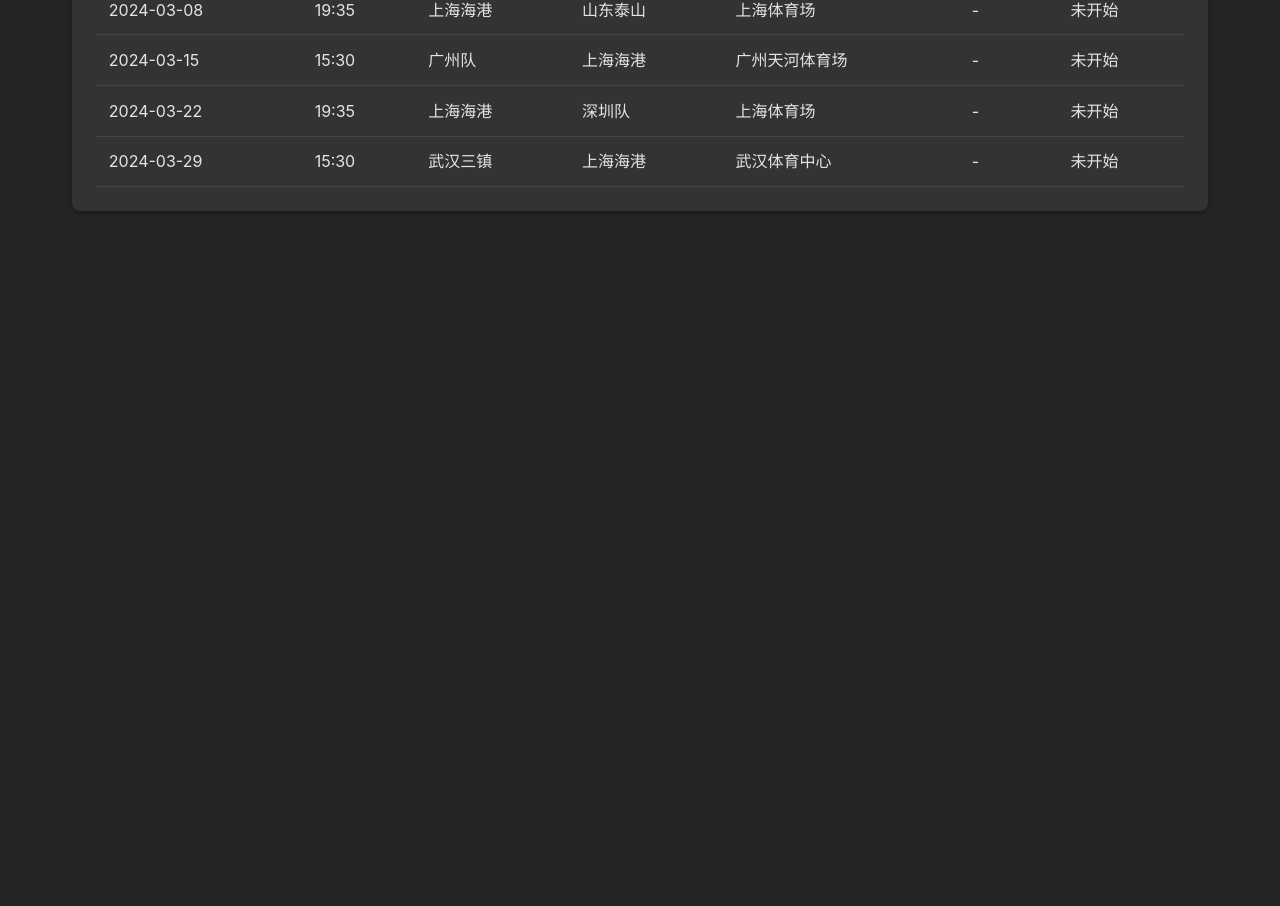
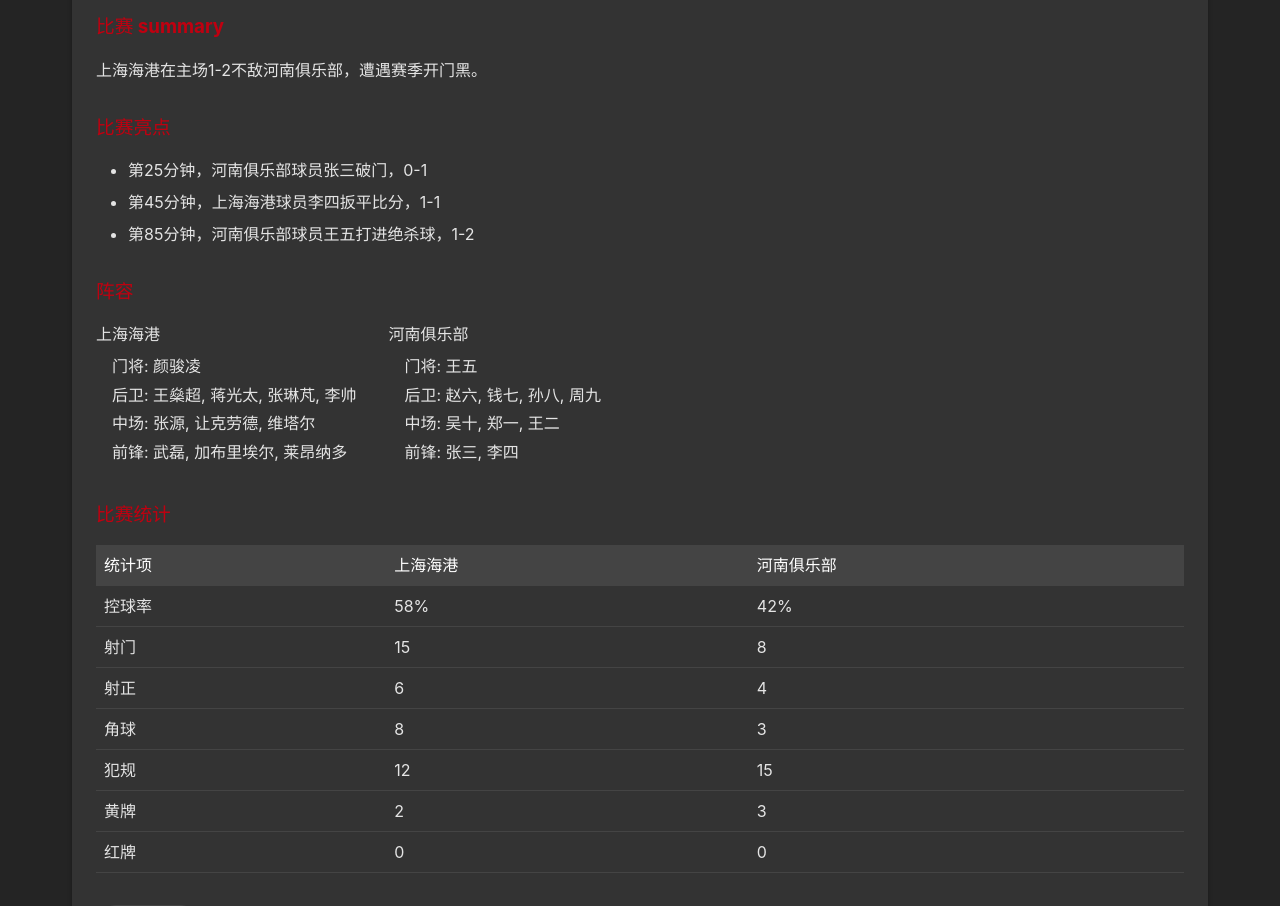
Before and after one commit to glenman/shanghaiport-fc-app, a React (Create React App) app: page /match/1 in a window 1280 px wide. Shown: the part 431-1337 px from the top of the page. Before the commit the page ends 800 px from the top, so only its background shows below. Built offline with nearby package versions, Linux system fonts and the light colour scheme.

Commit message:
Update match report with corrected player names and compact format

```diff
--- a/package.json
+++ b/package.json
@@ -10,6 +10,7 @@
   "dependencies": {
     "react": "^17.0.2",
     "react-dom": "^17.0.2",
+    "react-router-dom": "^5.3.4",
     "react-scripts": "4.0.3"
   },
   "devDependencies": {
--- a/src/App.tsx
+++ b/src/App.tsx
@@ -1,51 +1,66 @@
 import React, { useState } from 'react';
+import { BrowserRouter as Router, Route, Switch, Link } from 'react-router-dom';
 import './App.css';
 import Schedule from './components/Schedule';
 import Players from './components/Players';
 import Seasons from './components/Seasons';
 import Stats from './components/Stats';
+import MatchReport from './components/MatchReport';
 
 function App() {
   const [activeTab, setActiveTab] = useState('schedule');
 
   return (
+    <Router>
       <div className="app">
         <header className="app-header">
           <h1>上海海港足球俱乐部数据查询</h1>
         </header>
         <nav className="app-nav">
+          <Link to="/" style={{ textDecoration: 'none' }}>
             <button
               className={activeTab === 'schedule' ? 'active' : ''}
               onClick={() => setActiveTab('schedule')}
             >
               球队赛程
             </button>
+          </Link>
+          <Link to="/players" style={{ textDecoration: 'none' }}>
             <button
               className={activeTab === 'players' ? 'active' : ''}
               onClick={() => setActiveTab('players')}
             >
               球员信息
             </button>
+          </Link>
+          <Link to="/seasons" style={{ textDecoration: 'none' }}>
             <button
               className={activeTab === 'seasons' ? 'active' : ''}
               onClick={() => setActiveTab('seasons')}
             >
               历史赛季
             </button>
+          </Link>
+          <Link to="/stats" style={{ textDecoration: 'none' }}>
             <button
               className={activeTab === 'stats' ? 'active' : ''}
               onClick={() => setActiveTab('stats')}
             >
               数据统计
             </button>
+          </Link>
         </nav>
         <main className="app-content">
-        {activeTab === 'schedule' && <Schedule />}
-        {activeTab === 'players' && <Players />}
-        {activeTab === 'seasons' && <Seasons />}
-        {activeTab === 'stats' && <Stats />}
+          <Switch>
+            <Route exact path="/" component={Schedule} />
+            <Route path="/players" component={Players} />
+            <Route path="/seasons" component={Seasons} />
+            <Route path="/stats" component={Stats} />
+            <Route path="/match/:id" component={MatchReport} />
+          </Switch>
         </main>
       </div>
+    </Router>
   );
 }
 
--- /dev/null
+++ b/src/components/MatchReport.tsx
@@ -0,0 +1,198 @@
+import React from 'react';
+import { useParams, useHistory } from 'react-router-dom';
+
+// 模拟赛事报告数据
+const matchReports = {
+  '1': {
+    id: 1,
+    round: '第1轮',
+    date: '2026-03-07',
+    time: '19:35',
+    homeTeam: '上海海港',
+    awayTeam: '河南俱乐部',
+    venue: '上海体育场',
+    city: '上海',
+    result: '1-2',
+    status: '已结束',
+    report: {
+      summary: '上海海港在主场1-2不敌河南俱乐部，遭遇赛季开门黑。',
+      highlights: [
+        '第25分钟，河南俱乐部球员张三破门，0-1',
+        '第45分钟，上海海港球员李四扳平比分，1-1',
+        '第85分钟，河南俱乐部球员王五打进绝杀球，1-2'
+      ],
+      lineups: {
+        home: [
+          '门将: 颜骏凌',
+          '后卫: 王燊超, 蒋光太, 张琳芃, 李帅',
+          '中场: 张源, 让克劳德, 维塔尔',
+          '前锋: 武磊, 加布里埃尔, 莱昂纳多'
+        ],
+        away: [
+          '门将: 王五',
+          '后卫: 赵六, 钱七, 孙八, 周九',
+          '中场: 吴十, 郑一, 王二',
+          '前锋: 张三, 李四'
+        ]
+      },
+      statistics: {
+        possession: '58% - 42%',
+        shots: '15 - 8',
+        shotsOnTarget: '6 - 4',
+        corners: '8 - 3',
+        fouls: '12 - 15',
+        yellowCards: '2 - 3',
+        redCards: '0 - 0'
+      }
+    }
+  }
+};
+
+const MatchReport: React.FC = () => {
+  const { id } = useParams<{ id: string }>();
+  const history = useHistory();
+  const match = matchReports[id as keyof typeof matchReports];
+
+  if (!match) {
+    return (
+      <div className="card">
+        <h2>赛事报告</h2>
+        <p>未找到该比赛的赛事报告</p>
+        <button
+          onClick={() => history.goBack()}
+          style={{
+            padding: '0.8rem 1.2rem',
+            borderRadius: '20px',
+            border: '1px solid #444',
+            backgroundColor: 'rgba(40, 40, 40, 0.8)',
+            color: '#fff',
+            cursor: 'pointer',
+            marginTop: '1rem',
+            transition: 'all 0.3s ease'
+          }}
+        >
+          返回
+        </button>
+      </div>
+    );
+  }
+
+  return (
+    <div className="card">
+      <h2>赛事报告</h2>
+      <div style={{ marginBottom: '2rem' }}>
+        <h3 style={{ color: '#c00010', marginBottom: '1rem' }}>
+          {match.homeTeam} {match.result} {match.awayTeam}
+        </h3>
+        <p><strong>轮次:</strong> {match.round}</p>
+        <p><strong>日期:</strong> {match.date}</p>
+        <p><strong>时间:</strong> {match.time}</p>
+        <p><strong>场地:</strong> {match.venue}</p>
+        <p><strong>城市:</strong> {match.city}</p>
+      </div>
+
+      <div style={{ marginBottom: '2rem' }}>
+        <h3 style={{ color: '#c00010', marginBottom: '1rem' }}>比赛 summary</h3>
+        <p>{match.report.summary}</p>
+      </div>
+
+      <div style={{ marginBottom: '2rem' }}>
+        <h3 style={{ color: '#c00010', marginBottom: '1rem' }}>比赛亮点</h3>
+        <ul style={{ listStyle: 'disc', paddingLeft: '2rem' }}>
+          {match.report.highlights.map((highlight, index) => (
+            <li key={index} style={{ marginBottom: '0.5rem' }}>{highlight}</li>
+          ))}
+        </ul>
+      </div>
+
+      <div style={{ marginBottom: '2rem' }}>
+        <h3 style={{ color: '#c00010', marginBottom: '1rem' }}>阵容</h3>
+        <div style={{ display: 'flex', gap: '2rem', flexWrap: 'wrap' }}>
+          <div>
+            <h4 style={{ marginBottom: '0.5rem' }}>{match.homeTeam}</h4>
+            <ul style={{ listStyle: 'none', paddingLeft: '1rem' }}>
+              {match.report.lineups.home.map((player, index) => (
+                <li key={index} style={{ marginBottom: '0.3rem' }}>{player}</li>
+              ))}
+            </ul>
+          </div>
+          <div>
+            <h4 style={{ marginBottom: '0.5rem' }}>{match.awayTeam}</h4>
+            <ul style={{ listStyle: 'none', paddingLeft: '1rem' }}>
+              {match.report.lineups.away.map((player, index) => (
+                <li key={index} style={{ marginBottom: '0.3rem' }}>{player}</li>
+              ))}
+            </ul>
+          </div>
+        </div>
+      </div>
+
+      <div style={{ marginBottom: '2rem' }}>
+        <h3 style={{ color: '#c00010', marginBottom: '1rem' }}>比赛统计</h3>
+        <table style={{ width: '100%', borderCollapse: 'collapse' }}>
+          <thead>
+            <tr>
+              <th style={{ textAlign: 'left', padding: '0.5rem', borderBottom: '1px solid #444' }}>统计项</th>
+              <th style={{ textAlign: 'left', padding: '0.5rem', borderBottom: '1px solid #444' }}>{match.homeTeam}</th>
+              <th style={{ textAlign: 'left', padding: '0.5rem', borderBottom: '1px solid #444' }}>{match.awayTeam}</th>
+            </tr>
+          </thead>
+          <tbody>
+            <tr>
+              <td style={{ padding: '0.5rem', borderBottom: '1px solid #444' }}>控球率</td>
+              <td style={{ padding: '0.5rem', borderBottom: '1px solid #444' }}>{match.report.statistics.possession.split(' - ')[0]}</td>
+              <td style={{ padding: '0.5rem', borderBottom: '1px solid #444' }}>{match.report.statistics.possession.split(' - ')[1]}</td>
+            </tr>
+            <tr>
+              <td style={{ padding: '0.5rem', borderBottom: '1px solid #444' }}>射门</td>
+              <td style={{ padding: '0.5rem', borderBottom: '1px solid #444' }}>{match.report.statistics.shots.split(' - ')[0]}</td>
+              <td style={{ padding: '0.5rem', borderBottom: '1px solid #444' }}>{match.report.statistics.shots.split(' - ')[1]}</td>
+            </tr>
+            <tr>
+              <td style={{ padding: '0.5rem', borderBottom: '1px solid #444' }}>射正</td>
+              <td style={{ padding: '0.5rem', borderBottom: '1px solid #444' }}>{match.report.statistics.shotsOnTarget.split(' - ')[0]}</td>
+              <td style={{ padding: '0.5rem', borderBottom: '1px solid #444' }}>{match.report.statistics.shotsOnTarget.split(' - ')[1]}</td>
+            </tr>
+            <tr>
+              <td style={{ padding: '0.5rem', borderBottom: '1px solid #444' }}>角球</td>
+              <td style={{ padding: '0.5rem', borderBottom: '1px solid #444' }}>{match.report.statistics.corners.split(' - ')[0]}</td>
+              <td style={{ padding: '0.5rem', borderBottom: '1px solid #444' }}>{match.report.statistics.corners.split(' - ')[1]}</td>
+            </tr>
+            <tr>
+              <td style={{ padding: '0.5rem', borderBottom: '1px solid #444' }}>犯规</td>
+              <td style={{ padding: '0.5rem', borderBottom: '1px solid #444' }}>{match.report.statistics.fouls.split(' - ')[0]}</td>
+              <td style={{ padding: '0.5rem', borderBottom: '1px solid #444' }}>{match.report.statistics.fouls.split(' - ')[1]}</td>
+            </tr>
+            <tr>
+              <td style={{ padding: '0.5rem', borderBottom: '1px solid #444' }}>黄牌</td>
+              <td style={{ padding: '0.5rem', borderBottom: '1px solid #444' }}>{match.report.statistics.yellowCards.split(' - ')[0]}</td>
+              <td style={{ padding: '0.5rem', borderBottom: '1px solid #444' }}>{match.report.statistics.yellowCards.split(' - ')[1]}</td>
+            </tr>
+            <tr>
+              <td style={{ padding: '0.5rem', borderBottom: '1px solid #444' }}>红牌</td>
+              <td style={{ padding: '0.5rem', borderBottom: '1px solid #444' }}>{match.report.statistics.redCards.split(' - ')[0]}</td>
+              <td style={{ padding: '0.5rem', borderBottom: '1px solid #444' }}>{match.report.statistics.redCards.split(' - ')[1]}</td>
+            </tr>
+          </tbody>
+        </table>
+      </div>
+
+      <button
+        onClick={() => history.goBack()}
+        style={{
+          padding: '0.8rem 1.2rem',
+          borderRadius: '20px',
+          border: '1px solid #444',
+          backgroundColor: 'rgba(40, 40, 40, 0.8)',
+          color: '#fff',
+          cursor: 'pointer',
+          transition: 'all 0.3s ease'
+        }}
+      >
+        返回赛程
+      </button>
+    </div>
+  );
+};
+
+export default MatchReport;
--- a/src/components/Schedule.tsx
+++ b/src/components/Schedule.tsx
@@ -1,4 +1,5 @@
 import React, { useState } from 'react';
+import { Link } from 'react-router-dom';
 
 // 模拟赛程数据
 const scheduleData = [
@@ -104,7 +105,15 @@
               <td>{match.homeTeam}</td>
               <td>{match.awayTeam}</td>
               <td>{match.venue}</td>
-              <td>{match.result}</td>
+              <td>
+                {match.status === '已结束' ? (
+                  <Link to={`/match/${match.id}`} style={{ textDecoration: 'none', color: '#c00010', fontWeight: 'bold' }}>
+                    {match.result}
+                  </Link>
+                ) : (
+                  match.result
+                )}
+              </td>
               <td>{match.status}</td>
             </tr>
           ))}
```
Also changed, not shown: index.html (+10 -2 lines), 1 other file (tests, documents, lock files or other folders). Lines whose indentation alone changed are shown as unchanged.
